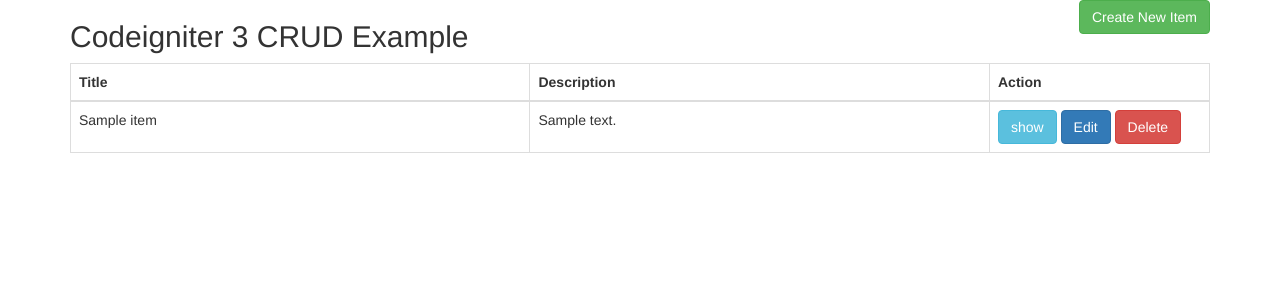
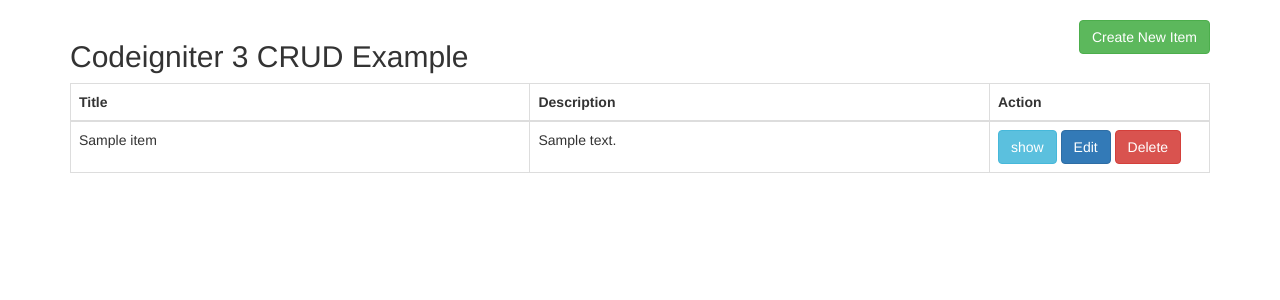
Before and after one commit to t12ung/ci3_crud_example, a CodeIgniter app: page /database/index.php/itemcrud/index in a window 1280 px wide. Shown: the top 300 px of the page. Run offline with CodeIgniter, Linux system fonts and the light colour scheme; tables that the repository leaves empty or names only in its code hold one stand-in row (values such as "Sample post").

Commit message:
Update README and minor CSS addition

```diff
--- a/application/views/default/header.php
+++ b/application/views/default/header.php
@@ -3,6 +3,11 @@
 <head>
     <title>Basic CRUD operation in Codeigniter 3</title>
     <link rel="stylesheet" href="https://maxcdn.bootstrapcdn.com/bootstrap/3.3.7/css/bootstrap.min.css" />
+    <style>
+        body {
+            padding: 20px;
+        }
+    </style>
 </head>
 <body>
 <div class="container">
```
Also changed, not shown: README.md.
